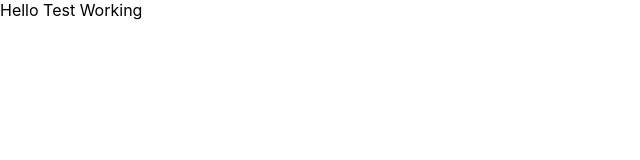
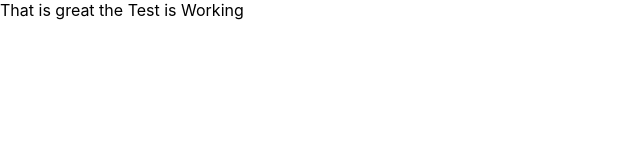
Before and after one commit to cs4800-BBA/PersonalizedMusic, a React (Create React App) app: page / in a window 1280 px wide. Shown: the top 160 px of the page, without its empty margins (0-640 px from the left). Built offline with nearby package versions, Linux system fonts and the light colour scheme.

Commit message:
Update App.js

```diff
--- a/src/App.js
+++ b/src/App.js
@@ -2,8 +2,8 @@ import React from 'react';
 import './App.css';
 
 function App() {
-  const value = 'Test Working';
-  return <div>Hello {value}</div>;
+  const value = 'Test is Working';
+  return <div>That is great the  {value}</div>;
 }
 
 export default App;
```
